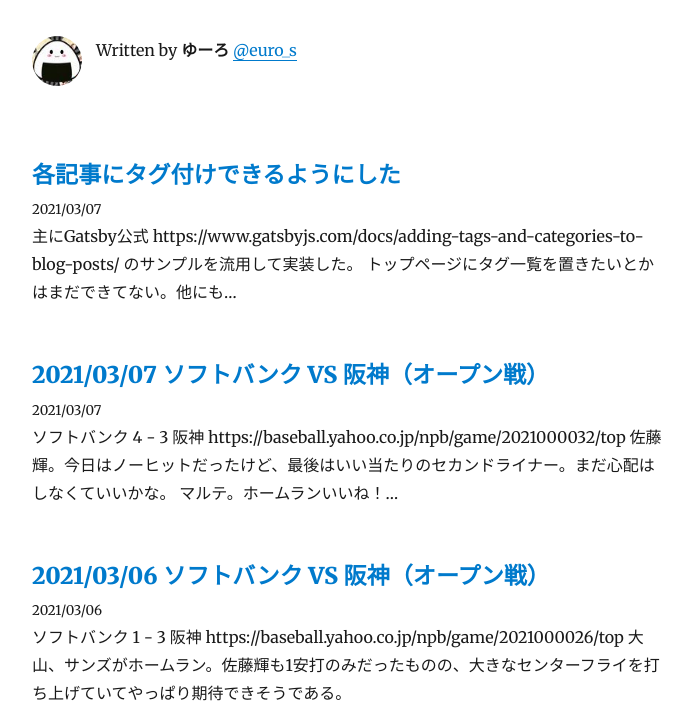
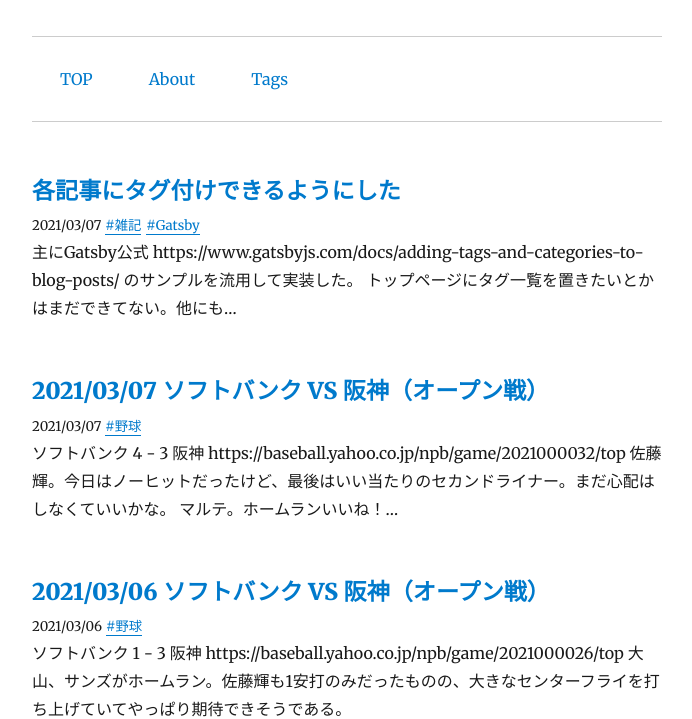
Before and after one commit to y-moriya/stoicism, a Gatsby site: page / in a window 1280 px wide. Shown: the part 118-837 px from the top of the page, without its empty margins (293-985 px from the left). Built offline with nearby package versions, Linux system fonts and the light colour scheme; Gatsby itself is replaced by a stand-in of ours; some packages are replaced by stand-ins of ours.

Commit message:
Add about page

```diff
--- a/content/blog/2021-03-08_tags/index.mdx
+++ b/content/blog/2021-03-08_tags/index.mdx
@@ -1,7 +1,7 @@
 ---
 title: 各記事にタグ付けできるようにした
 date: 2021-03-08T00:40:42+09:00
-tags: ["雑記"]
+tags: ["雑記", "Gatsby"]
 ---
 
 主にGatsby公式 https://www.gatsbyjs.com/docs/adding-tags-and-categories-to-blog-posts/ のサンプルを流用して実装した。
--- a/content/blog/first-post/index.mdx
+++ b/content/blog/first-post/index.mdx
@@ -1,7 +1,7 @@
 ---
 title: また新たにブログを作った
 date: '2021-03-06T00:00:00Z'
-tags: ["雑記"]
+tags: ["雑記", "Gatsby"]
 ---
 
 ## はじめに
--- a/src/pages/index.js
+++ b/src/pages/index.js
@@ -1,7 +1,9 @@
 import React from 'react'
 import { Link, graphql } from 'gatsby'
 
-import Bio from '../components/Bio'
+// Utilities
+import kebabCase from 'lodash/kebabCase'
+
 import Layout from '../components/Layout'
 import SEO from '../components/seo'
 import { rhythm } from '../utils/typography'
@@ -15,7 +17,29 @@ class BlogIndex extends React.Component {
     return (
       <Layout location={this.props.location} title={siteTitle}>
         <SEO title="Top" keywords={[`blog`, `gatsby`, `javascript`, `react`]} />
-        <Bio />
+        <hr
+          style={{
+            marginBottom: rhythm(1),
+          }}
+        />
+        <Link to="/" style={{
+          margin: rhythm(1),
+          boxShadow: `none`
+        }}>TOP</Link>
+        <Link to="/about" style={{
+          margin: rhythm(1),
+          boxShadow: `none`,
+        }}>About</Link>
+        <Link to="/tags" style={{
+          margin: rhythm(1),
+          boxShadow: `none`,
+        }}>Tags</Link>
+        <hr
+          style={{
+            marginTop: rhythm(1),
+            marginBottom: rhythm(1),
+          }}
+        />
         {posts.map(({ node }) => {
           const title = node.frontmatter.title || node.fields.slug
           return (
@@ -29,7 +53,16 @@ class BlogIndex extends React.Component {
                   {title}
                 </Link>
               </h3>
-              <small>{node.frontmatter.date}</small>
+              <small>{node.frontmatter.date}</small>{' '}
+              {node.frontmatter.tags.map(tag => {
+                return (
+                  <small>
+                    <Link to={`/tags/${kebabCase(tag)}/`} style={{ marginRight: 5 }}>
+                      #{tag}
+                    </Link>
+                  </small>
+                )
+              })}
               <p dangerouslySetInnerHTML={{ __html: node.excerpt }} />
             </div>
           )
@@ -58,6 +91,7 @@ export const pageQuery = graphql`
           frontmatter {
             date(formatString: "YYYY/MM/DD")
             title
+            tags
           }
         }
       }
```
Also changed, not shown: src/pages/about.js (added, +31 -0 lines), src/templates/blog-post.js (+6 -4 lines).
